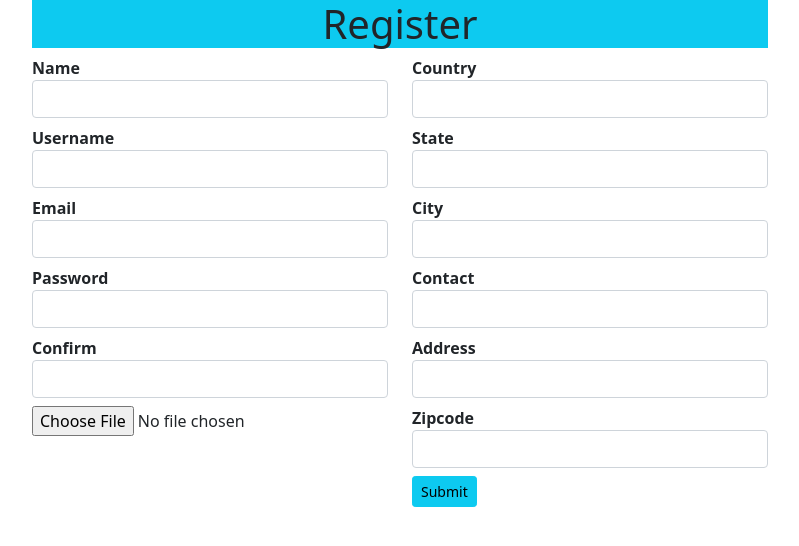
After one commit to KARTHI2710/flask_ecommerce_project, a Python web app: template shop/templates/customer/register.html in a window 1280 px wide. The commit adds this page. Shown: the top 546 px of the page, without its empty margins (240-1039 px from the left). Run offline with Jinja, Linux system fonts and the light colour scheme; the template is opened without the code that fills it: most values are stand-ins (such as "Sample title", 1, 10 or a date in 2020); form fields are guessed from the names that the template uses; some libraries are stand-ins or nearby versions.

Commit message:
customer register page added

```diff
--- a/shop/products/models.py
+++ b/shop/products/models.py
@@ -2,6 +2,10 @@ from shop import db,app
 from datetime import datetime
 
 class Addproduct(db.Model):
+    #flask-search fields
+    __searchable__=['name','desc']
+
+    #fields
     id=db.Column(db.Integer,primary_key=True)
     name=db.Column(db.String(50),nullable=False)
     price=db.Column(db.Numeric(10,2),nullable=False)
--- a/shop/templates/_navbar.html
+++ b/shop/templates/_navbar.html
@@ -38,8 +38,8 @@
             <a class="nav-link" href="{{url_for('displaycart')}}">Cart({{session['Shoppingcart']|length}})</a>
           </li>
         </ul>
-        <form class="d-flex">
-          <input class="form-control me-2" type="search" placeholder="Search" aria-label="Search" name='search'>
+        <form class="d-flex" action="{{url_for('result')}}">
+          <input class="form-control me-2" type="search" placeholder="Search" aria-label="Search" name='q'>
           <button class="btn btn-outline-success" type="submit">Search</button>
         </form>
       </div>
--- /dev/null
+++ b/shop/templates/customer/register.html
@@ -0,0 +1,40 @@
+{% extends 'layout.html' %}
+{% block content %}
+
+{% from "_formhelpers.html" import render_field %}
+
+<div class="container">
+    <div class="row">
+        <div class="col-md-2"></div>
+        <div class="col-md-8">
+            <h1 class="bg-info text-center">Register</h1>
+        </div>
+        <div class="col-md-2"></div>
+    </div>
+
+    <form action="" method="post">
+        <div class="row">
+            <div class="col-md-2"></div>
+            <div class="col-md-4">
+                {{render_field(form.name,class="form-control")}}
+                {{render_field(form.username,class="form-control")}}
+                {{render_field(form.email,class="form-control")}}
+                {{render_field(form.password,class="form-control")}}
+                {{render_field(form.confirm,class="form-control")}}
+                {{ form.profile() }}
+            </div>
+            <div class="col-md-4">
+                {{render_field(form.country,class="form-control")}}
+                {{render_field(form.state,class="form-control")}}
+                {{render_field(form.city,class="form-control")}}
+                {{render_field(form.contact,class="form-control")}}
+                {{render_field(form.address,class="form-control")}}
+                {{render_field(form.zipcode,class="form-control")}}
+                {{form.submit(class = "btn btn-sm btn-info")}}
+            </div>
+            <div class="col-md-2"></div>
+        </div>
+    </form>
+</div>
+
+{% endblock content %}
```
Also changed, not shown: shop/__init__.py (+7 -1 lines), shop/customer/forms.py (added, +19 -0 lines), shop/customer/routes.py (added, +8 -0 lines), shop/products/routes.py (+12 -1 lines), shop/templates/products/result.html (added, +51 -0 lines), shop/customer/__init__.py (added).
